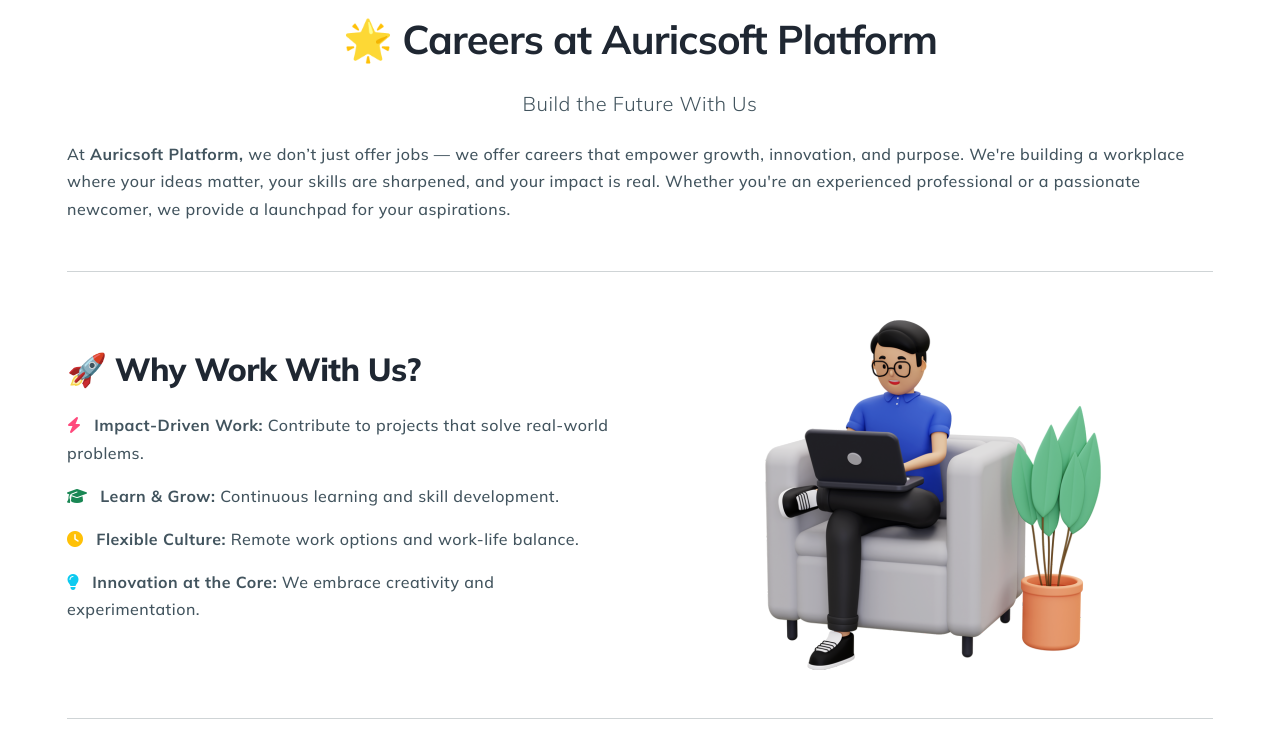
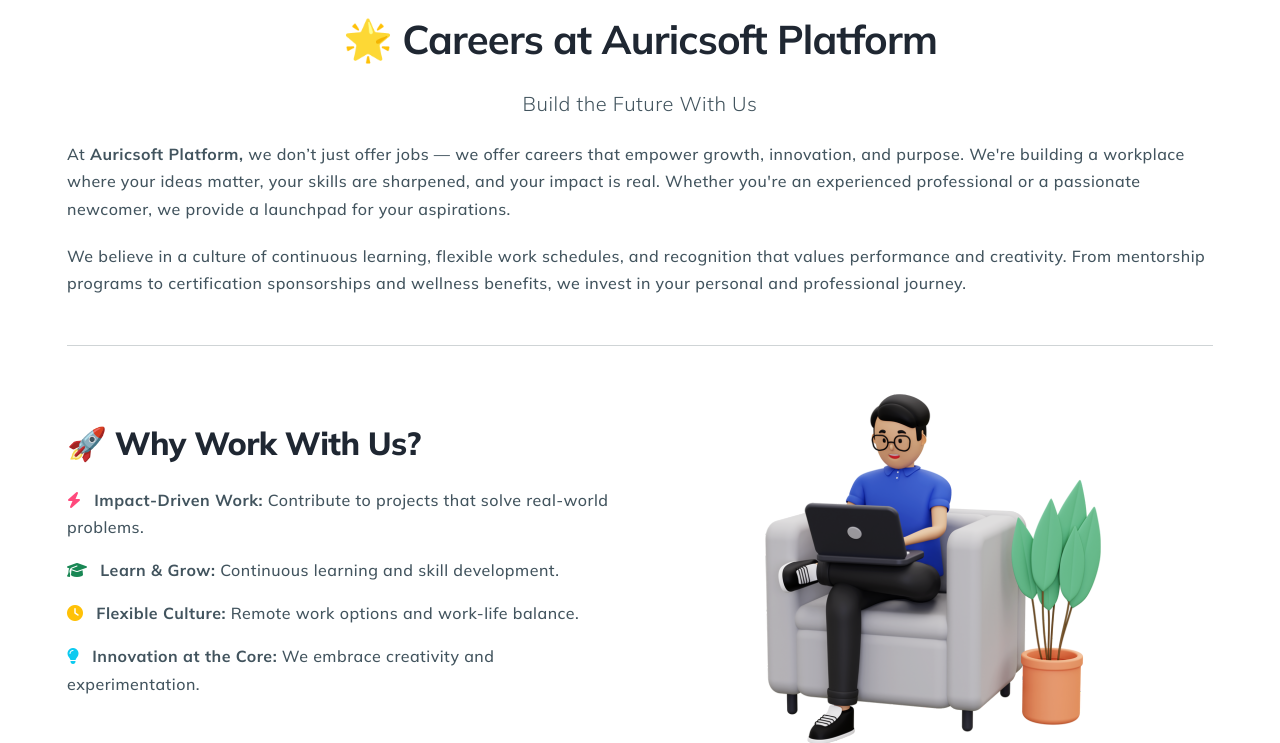
Before and after one commit to prabhats-github/auricsoft-platform, a PHP site: page /work-with-us.php in a window 1280 px wide. Shown: the part 414-1157 px from the top of the page. Run offline with PHP 8.4, Linux system fonts and the light colour scheme.

Commit message:
Initial commit: Upload full project

```diff
--- a/work-with-us.php
+++ b/work-with-us.php
@@ -87,6 +87,12 @@
                 growth, innovation, and purpose. We're building a workplace where your ideas matter, your skills are
                 sharpened, and your impact is real. Whether you're an experienced professional or a passionate newcomer,
                 we provide a launchpad for your aspirations.
+
+            </p>
+
+            <p>We believe in a culture of continuous learning, flexible work schedules, and recognition that values
+                performance and creativity. From mentorship programs to certification sponsorships and wellness
+                benefits, we invest in your personal and professional journey.
 
             </p>
 
```
